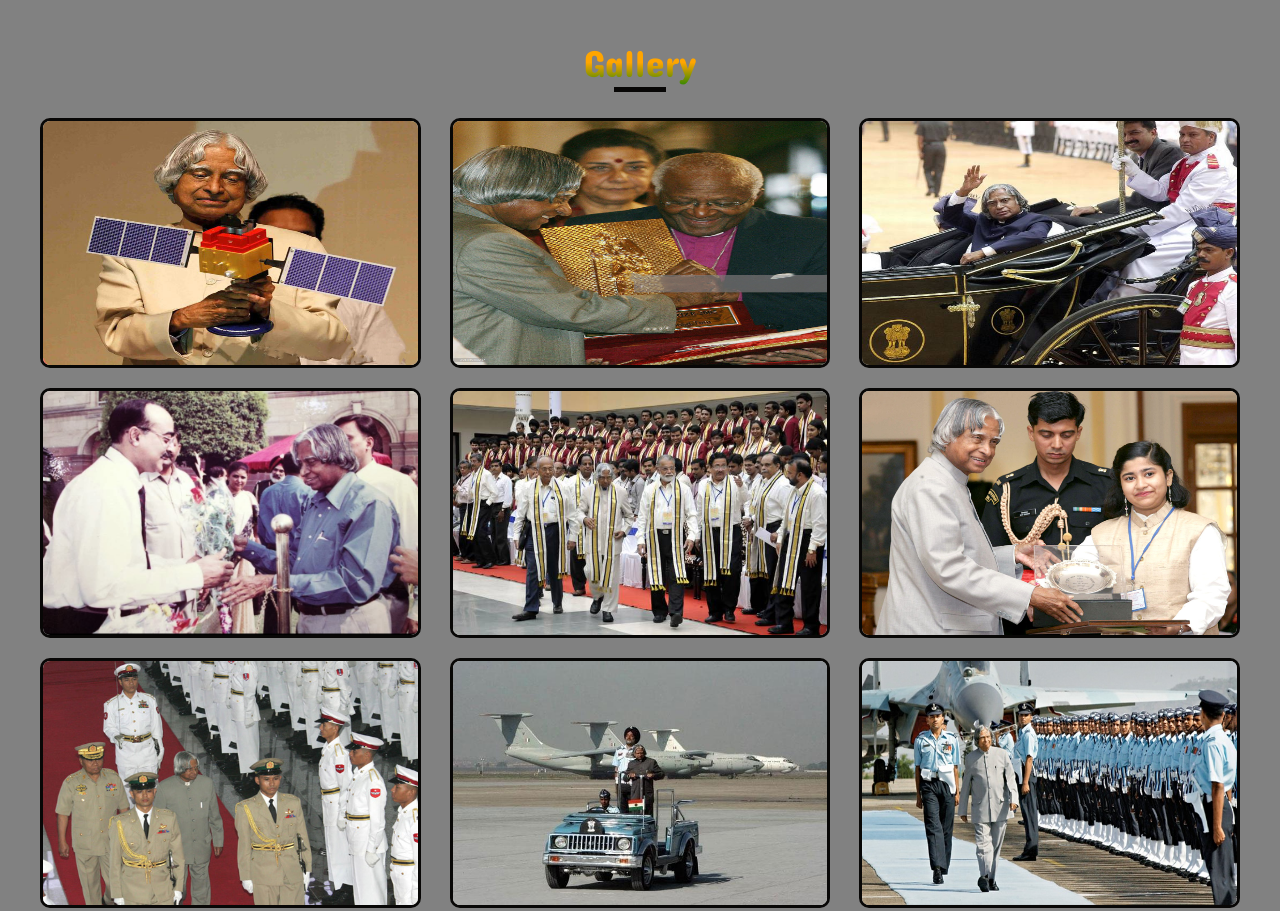
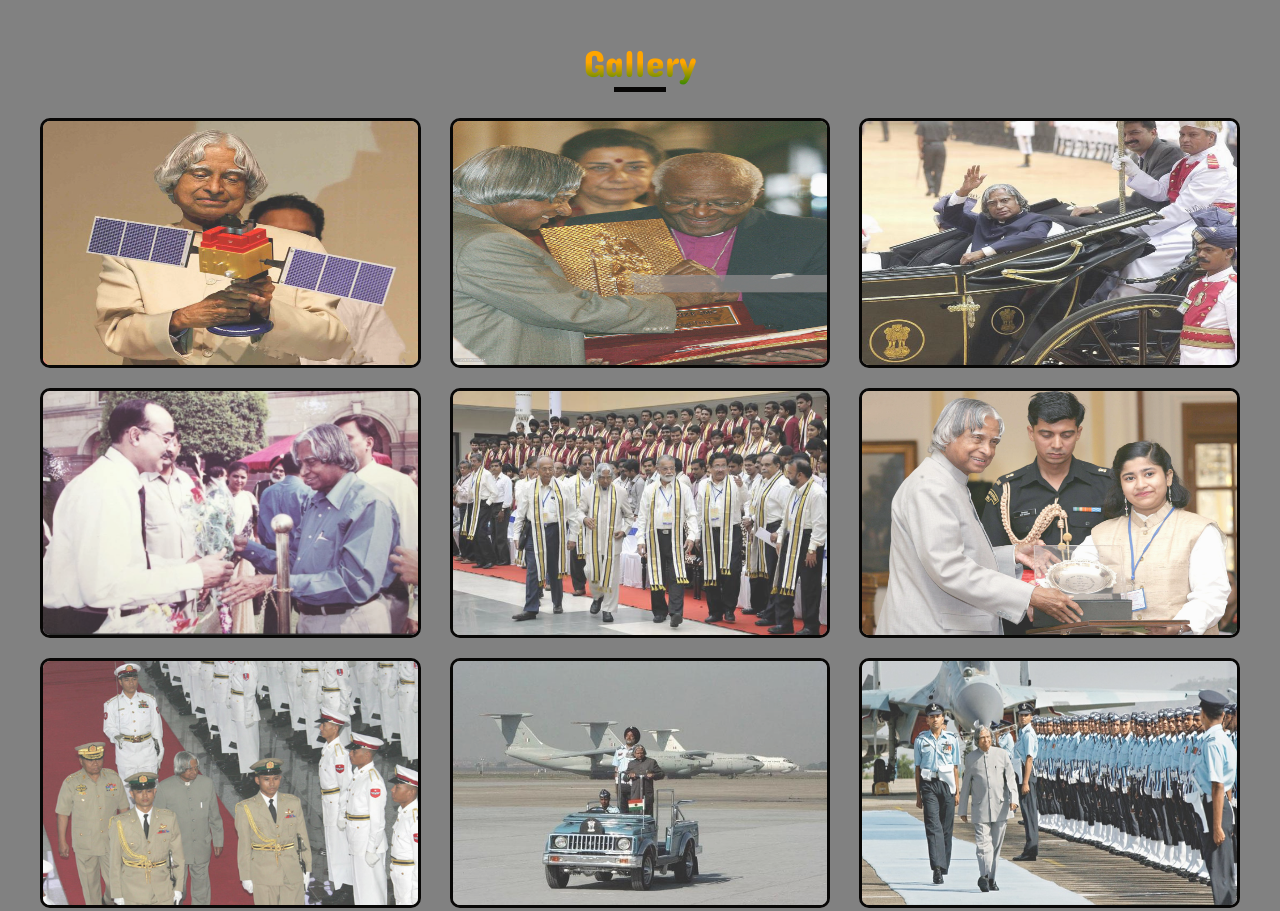
Before and after one commit to SkyThonk/Kalam, a plain HTML site: page index.html in a window 1280 px wide. Shown: the part 4280-5191 px from the top of the page. Drawn offline with nearby package versions, Linux system fonts and the light colour scheme; a web font is replaced by a local one.

Commit message:
Add files via upload

```diff
--- a/style.css
+++ b/style.css
@@ -347,10 +347,15 @@ body {
 .galleryboximages{
   width: 100%;
   height: 100%;
+  opacity: 0.8;
 }
 
 .imagebox:hover{
   transform: scale(1.10);
+}
+
+.galleryboximages:hover{
+  opacity: 1;
 }
 
 .endbar p{
```
